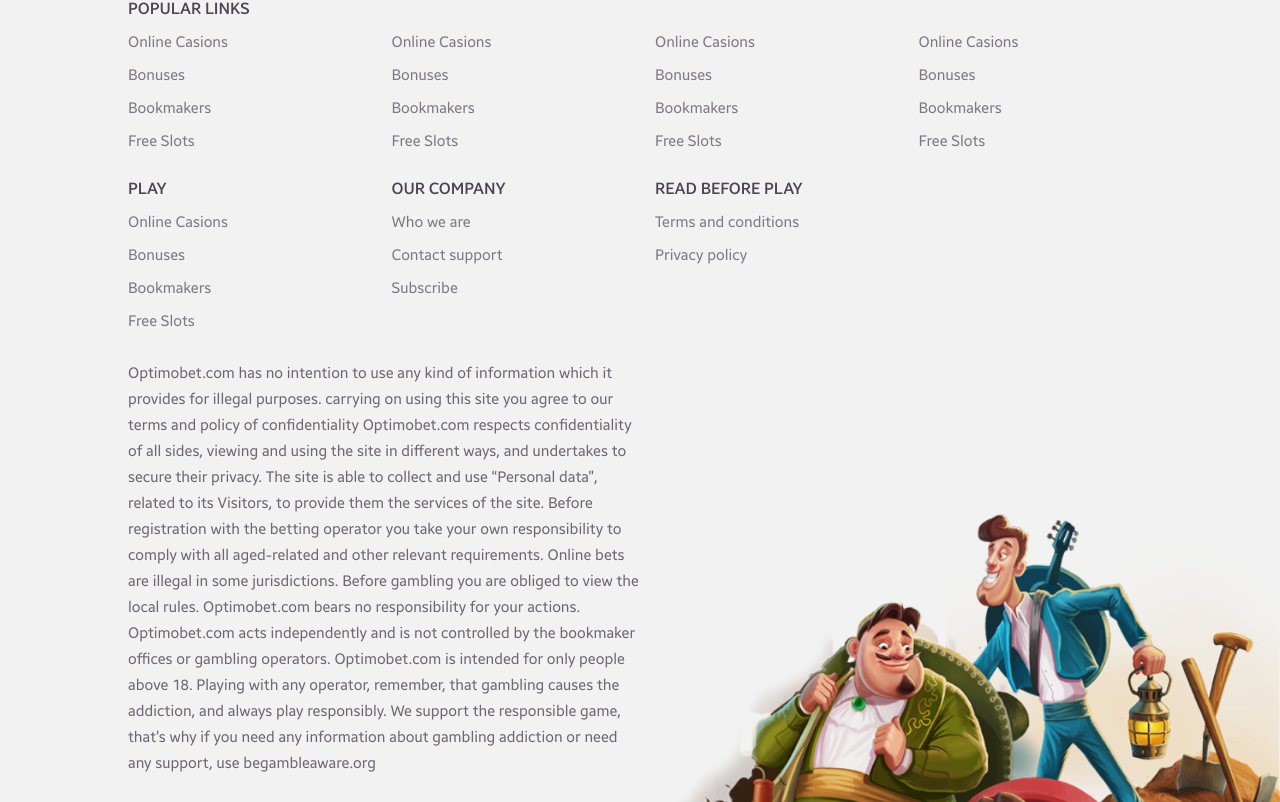
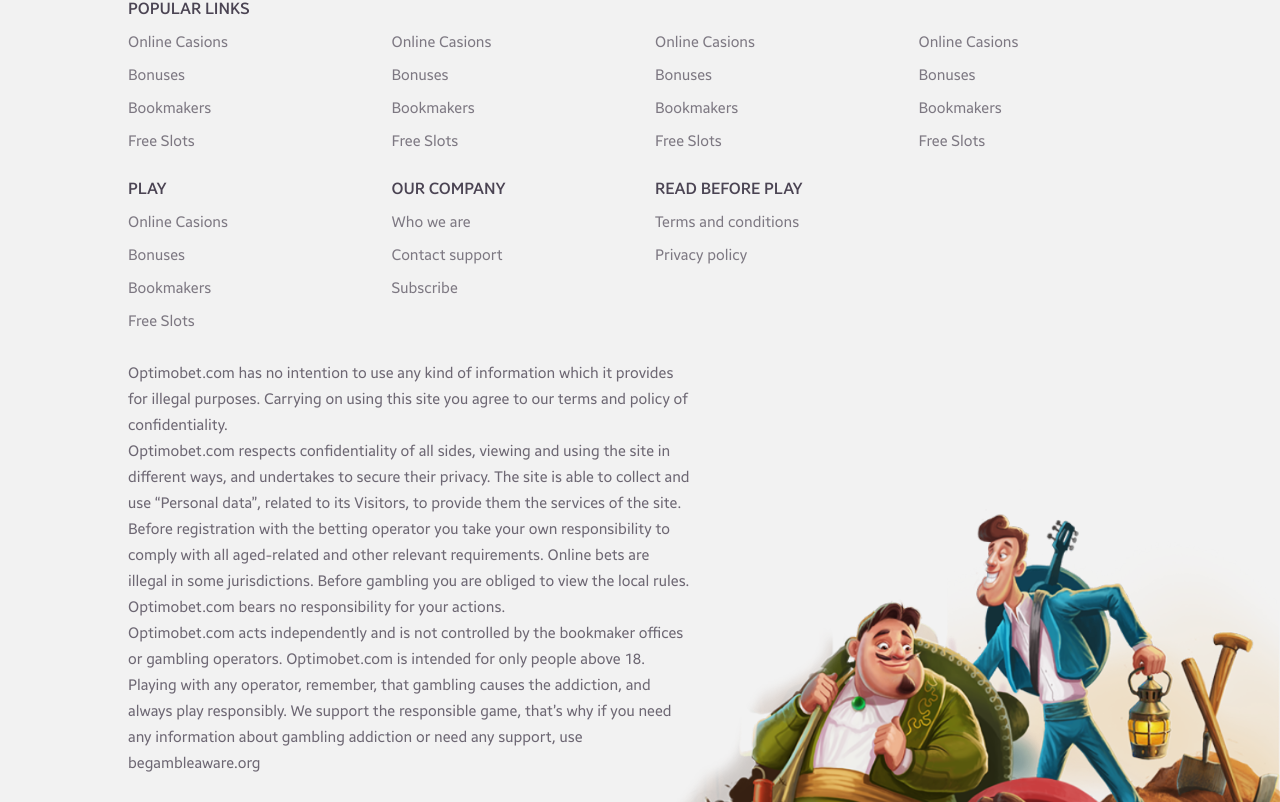
Before and after one commit to stoura90/Optimobet-website, a Next.js app: page / in a window 1280 px wide. Shown: the part 11198-12000 px from the top of the page. Built offline with nearby package versions, Linux system fonts and the light colour scheme.

Commit message:
footer text fix

```diff
--- a/components/Footer.js
+++ b/components/Footer.js
@@ -169,7 +169,7 @@ export default function Footer() {
                 </div>
             </div>
             <span className={styles.footerText}>
-                Optimobet.com has no intention to use any kind of information which it provides for illegal purposes. carrying on using this site you agree to our terms and policy of confidentiality Optimobet.com respects confidentiality of all sides, viewing and using the site in different ways, and undertakes to secure their privacy. The site is able to collect and use “Personal data”, related to its Visitors, to provide them the services of the site. Before registration with the betting operator you take your own responsibility to comply with all aged-related and other relevant requirements. Online bets are illegal in some jurisdictions. Before gambling you are obliged to view the local rules. Optimobet.com bears no responsibility for your actions. Optimobet.com acts independently and is not controlled by the bookmaker offices or gambling operators. Optimobet.com is intended for only people above 18. Playing with any operator, remember, that gambling causes the addiction, and always play responsibly. We support the responsible game, that’s why if you need any information about gambling addiction or need any support, use begambleaware.org
+                Optimobet.com has no intention to use any kind of information which it provides for illegal purposes. Carrying on using this site you agree to our terms and policy of confidentiality.<br/> Optimobet.com respects confidentiality of all sides, viewing and using the site in different ways, and undertakes to secure their privacy. The site is able to collect and use “Personal data”, related to its Visitors, to provide them the services of the site. Before registration with the betting operator you take your own responsibility to comply with all aged-related and other relevant requirements. Online bets are illegal in some jurisdictions. Before gambling you are obliged to view the local rules. Optimobet.com bears no responsibility for your actions.<br /> Optimobet.com acts independently and is not controlled by the bookmaker offices or gambling operators. Optimobet.com is intended for only people above 18. Playing with any operator, remember, that gambling causes the addiction, and always play responsibly. We support the responsible game, that’s why if you need any information about gambling addiction or need any support, use begambleaware.org
             </span>
             <span className={styles.footerText}>
                 PLEASE, PLAY RESPONSIBLY.
--- a/styles/components/Footer.module.css
+++ b/styles/components/Footer.module.css
@@ -45,7 +45,7 @@
     font: normal normal normal 15px/26px Samsung Sans;
     letter-spacing: 0px;
     color: #4B4453CC;
-    width: 50%;
+    width: 55%;
 }
 .footerImg{
     position: absolute;
```
